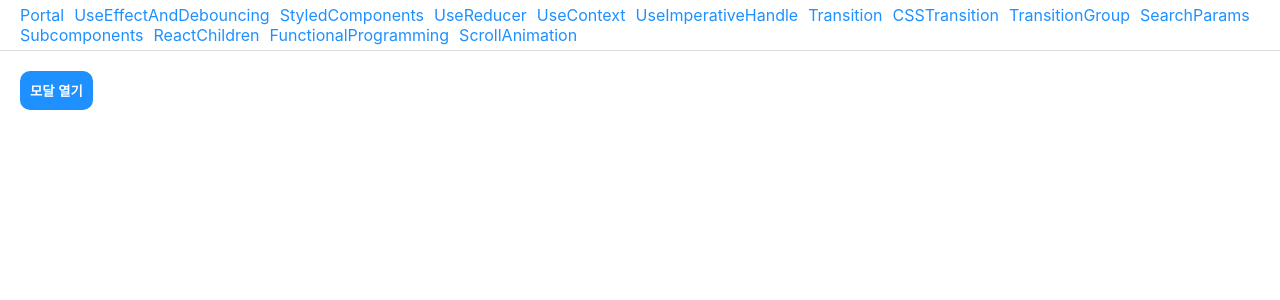
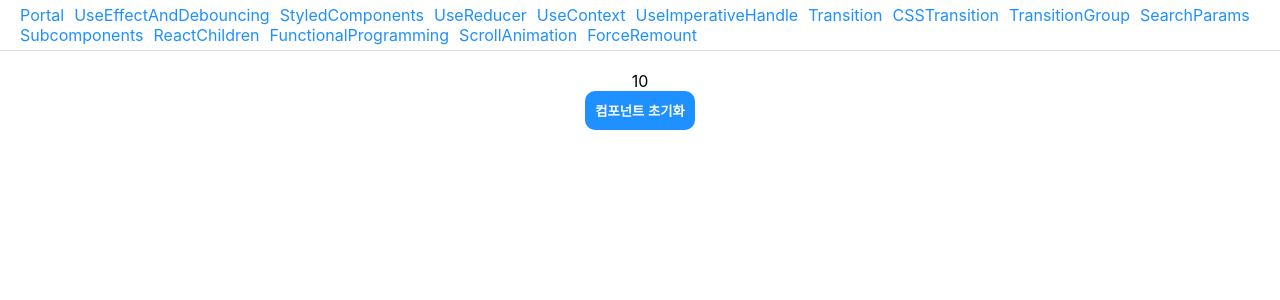
Before and after one commit to socratone/react-advanced, a React (Create React App) app: page /force-remount in a window 1280 px wide. Shown: the top 300 px of the page. Built offline with nearby package versions, Linux system fonts and the light colour scheme.

Commit message:
feat: add force remount example

```diff
--- a/src/App.tsx
+++ b/src/App.tsx
@@ -1,20 +1,21 @@
-import { Routes, Route } from "react-router-dom";
-import PortalPage from "./pages/PortalPage";
-import MainNav from "./components/layout/MainNav";
-import MainNavItem from "./components/layout/MainNavItem";
-import UseEffectAndDebouncingPage from "./pages/UseEffectAndDebouncingPage";
-import StyledComponentsPage from "./pages/StyledComponentsPage";
-import UseReducerPage from "./pages/UseReducerPage";
-import UseContextPage from "./pages/UseContextPage";
-import UseImperativeHandlePage from "./pages/UseImperativeHandlePage";
-import TransitionPage from "./pages/TransitionPage";
-import CSSTransitionPage from "./pages/CSSTransitionPage";
-import TransitionGroupPage from "./pages/TransitionGroupPage";
-import SearchParamsPage from "./pages/SearchParamsPage";
-import SubcomponentsPage from "./pages/SubcomponentsPage";
-import ReactChildrenPage from "./pages/ReactChildrenPage";
-import FunctionalProgrammingPage from "./pages/FunctionalProgrammingPage";
-import ScrollAnimationPage from "./pages/ScrollAnimation";
+import { Routes, Route } from 'react-router-dom';
+import PortalPage from './pages/PortalPage';
+import MainNav from './components/layout/MainNav';
+import MainNavItem from './components/layout/MainNavItem';
+import UseEffectAndDebouncingPage from './pages/UseEffectAndDebouncingPage';
+import StyledComponentsPage from './pages/StyledComponentsPage';
+import UseReducerPage from './pages/UseReducerPage';
+import UseContextPage from './pages/UseContextPage';
+import UseImperativeHandlePage from './pages/UseImperativeHandlePage';
+import TransitionPage from './pages/TransitionPage';
+import CSSTransitionPage from './pages/CSSTransitionPage';
+import TransitionGroupPage from './pages/TransitionGroupPage';
+import SearchParamsPage from './pages/SearchParamsPage';
+import SubcomponentsPage from './pages/SubcomponentsPage';
+import ReactChildrenPage from './pages/ReactChildrenPage';
+import FunctionalProgrammingPage from './pages/FunctionalProgrammingPage';
+import ScrollAnimationPage from './pages/ScrollAnimation';
+import ForceRemountPage from './pages/ForceRemountPage';
 
 function App() {
   return (
@@ -40,6 +41,7 @@ function App() {
           FunctionalProgramming
         </MainNavItem>
         <MainNavItem to="/scroll-animation">ScrollAnimation</MainNavItem>
+        <MainNavItem to="/force-remount">ForceRemount</MainNavItem>
       </MainNav>
       <Routes>
         <Route path="/portal" element={<PortalPage />} />
@@ -65,6 +67,7 @@ function App() {
           element={<FunctionalProgrammingPage />}
         />
         <Route path="/scroll-animation" element={<ScrollAnimationPage />} />
+        <Route path="/force-remount" element={<ForceRemountPage />} />
         <Route path="*" element={<PortalPage />} />
       </Routes>
     </div>
--- /dev/null
+++ b/src/pages/ForceRemountPage/Counter.tsx
@@ -0,0 +1,19 @@
+import { useEffect, useState } from 'react';
+
+const Counter = () => {
+  const [count, setCount] = useState(0);
+
+  useEffect(() => {
+    const timer = setInterval(() => {
+      setCount((count) => count + 1);
+    }, 500);
+
+    return () => {
+      clearInterval(timer);
+    };
+  }, []);
+
+  return <div>{count}</div>;
+};
+
+export default Counter;
--- /dev/null
+++ b/src/pages/ForceRemountPage/index.tsx
@@ -0,0 +1,41 @@
+import { useState } from 'react';
+import styled from 'styled-components';
+import Counter from './Counter';
+
+/**
+ * key를 바꾸면 컴포넌트를 강제로 언마운트 후 다시 마운트 시킬 수 있다.
+ * useEffect 안의 interval timer를 복잡하게 초기화할 필요없이 간단하게 처리한다.
+ */
+const ForceRemountPage = () => {
+  const [resetCount, setResetCount] = useState(0);
+
+  const handleClick = () => {
+    setResetCount((resetCount) => resetCount + 1);
+  };
+
+  return (
+    <Container>
+      <Counter key={resetCount} />
+      <Button onClick={handleClick}>컴포넌트 초기화</Button>
+    </Container>
+  );
+};
+
+const Container = styled.div`
+  padding: 20px;
+  display: flex;
+  flex-direction: column;
+  align-items: center;
+`;
+
+const Button = styled.button`
+  color: white;
+  background: dodgerblue;
+  border: 0;
+  border-radius: 10px;
+  padding: 10px;
+  cursor: pointer;
+  font-weight: 700;
+`;
+
+export default ForceRemountPage;
```
Also changed, not shown: 1 other file (tests, documents, lock files or other folders).
